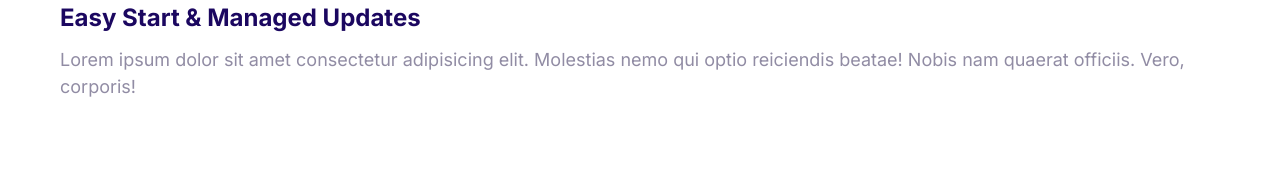
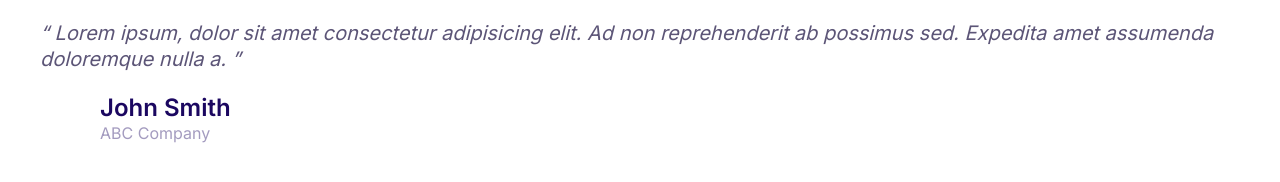
Before and after one commit to akapetano/moshify, a plain HTML site: page index.html in a window 1280 px wide. Drawn offline with Linux system fonts and the light colour scheme.

Commit message:
Build the quotes component.

```diff
--- a/css/styles.css
+++ b/css/styles.css
@@ -4,6 +4,7 @@
   --color-accent: #ff3400;
   --color-headings: #1b0760;
   --color-body: #918ca4;
+  --color-body-darker: #5c5577;
   --color-border: #ccc;
   --border-radius: 30px;
 }
@@ -379,3 +380,52 @@ a {
 .media__image {
   margin-top: 1rem;
 }
+
+/* Quotes */
+.quote {
+  font-size: 3rem;
+  font-style: italic;
+  color: var(--color-body-darker);
+  line-height: 1.3;
+}
+
+.quote__text::before {
+  content: open-quote;
+}
+
+.quote__text::after {
+  content: close-quote;
+}
+
+.quote__author {
+  font-size: 3rem;
+  font-weight: 600;
+  font-style: normal;
+  margin-bottom: 0;
+}
+
+.quote__organization {
+  color: var(--color-headings);
+  opacity: 0.4;
+  font-size: 2rem;
+  font-style: normal;
+}
+
+.quote__line {
+  position: relative;
+  bottom: 15px;
+}
+
+@media screen and (min-width: 1024px) {
+  .quote {
+    font-size: 2rem;
+  }
+
+  .quote__author {
+    font-size: 2.4rem;
+  }
+
+  .quote__organization {
+    font-size: 1.6rem;
+  }
+}
--- a/index.html
+++ b/index.html
@@ -15,20 +15,25 @@
     <link rel="stylesheet" href="css/styles.css" />
   </head>
   <body>
+    <blockquote class="quote">
+      <p class="quote__text">
+        Lorem ipsum, dolor sit amet consectetur adipisicing elit. Ad non
+        reprehenderit ab possimus sed. Expedita amet assumenda doloremque nulla
+        a.
+      </p>
+      <footer>
         <div class="media">
           <div class="media__image">
-        <svg class="icon icon--primary">
-          <use xlink:href="images/sprite.svg#snap"></use>
+            <svg class="icon icon--primary quote__line">
+              <use xlink:href="images/sprite.svg#line"></use>
             </svg>
           </div>
           <div class="media__body">
-        <h3 class="media__title">Easy Start & Managed Updates</h3>
-        <p>
-          Lorem ipsum dolor sit amet consectetur adipisicing elit. Molestias
-          nemo qui optio reiciendis beatae! Nobis nam quaerat officiis. Vero,
-          corporis!
-        </p>
+            <h3 class="media__title quote__author">John Smith</h3>
+            <p class="quote__organization">ABC Company</p>
           </div>
         </div>
+      </footer>
+    </blockquote>
   </body>
 </html>
```
Also changed, not shown: components/quotes.html (added, +19 -0 lines). Lines whose indentation alone changed are shown as unchanged.
